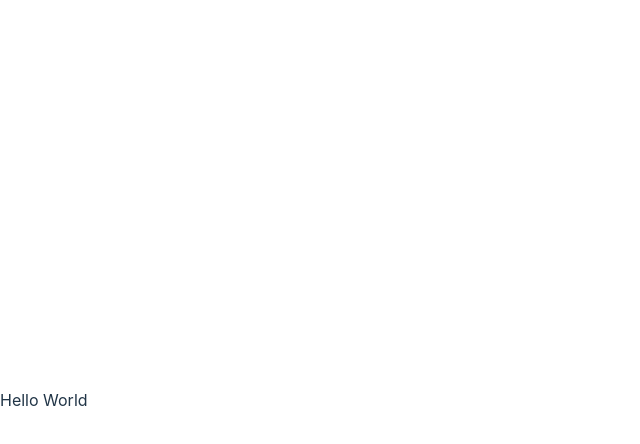
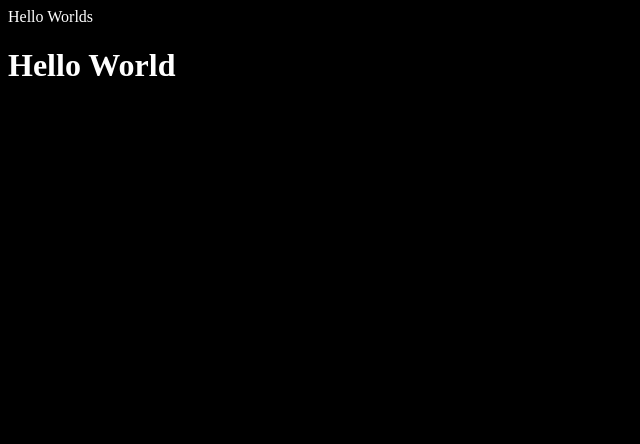
Before and after one commit to WatcherKing/Vue3-Playground, a Vue app: page / in a window 1280 px wide. Shown: the top 444 px of the page, without its empty margins (0-640 px from the left). Built offline with nearby package versions, Linux system fonts and the light colour scheme.

Commit message:
Directives 1

```diff
--- a/src/App.vue
+++ b/src/App.vue
@@ -2,6 +2,8 @@
   <div>
     {{ msg }}
   </div>
+  <div v-if="isShowing" v-html="title"></div>
+  <div v-else>Damn Else</div>
 </template>
 
 <script lang="ts">
@@ -11,7 +13,9 @@ export default defineComponent({
   name: 'App',
   data() {
     return {
-      msg: 'Hello World'
+      msg: 'Hello Worlds',
+      title: '<h1>Hello World</h1>',
+      isShowing: true,
     }
   }
 })
--- a/src/style.css
+++ b/src/style.css
@@ -1,81 +1,4 @@
-:root {
-  font-family: Inter, Avenir, Helvetica, Arial, sans-serif;
-  font-size: 16px;
-  line-height: 24px;
-  font-weight: 400;
-
-  color-scheme: light dark;
-  color: rgba(255, 255, 255, 0.87);
-  background-color: #242424;
-
-  font-synthesis: none;
-  text-rendering: optimizeLegibility;
-  -webkit-font-smoothing: antialiased;
-  -moz-osx-font-smoothing: grayscale;
-  -webkit-text-size-adjust: 100%;
+*{
+  background-color: black;
+  color: white;
 }
-
-a {
-  font-weight: 500;
-  color: #646cff;
-  text-decoration: inherit;
-}
-a:hover {
-  color: #535bf2;
-}
-
-body {
-  margin: 0;
-  display: flex;
-  place-items: center;
-  min-width: 320px;
-  min-height: 100vh;
-}
-
-h1 {
-  font-size: 3.2em;
-  line-height: 1.1;
-}
-
-button {
-  border-radius: 8px;
-  border: 1px solid transparent;
-  padding: 0.6em 1.2em;
-  font-size: 1em;
-  font-weight: 500;
-  font-family: inherit;
-  background-color: #1a1a1a;
-  cursor: pointer;
-  transition: border-color 0.25s;
-}
-button:hover {
-  border-color: #646cff;
-}
-button:focus,
-button:focus-visible {
-  outline: 4px auto -webkit-focus-ring-color;
-}
-
-.card {
-  padding: 2em;
-}
-
-#app {
-  max-width: 1280px;
-  margin: 0 auto;
-  padding: 2rem;
-  text-align: center;
-}
-
-@media (prefers-color-scheme: light) {
-  :root {
-    color: #213547;
-    background-color: #ffffff;
-  }
-  a:hover {
-    color: #747bff;
-  }
-  button {
-    background-color: #f9f9f9;
-  }
-}
```
